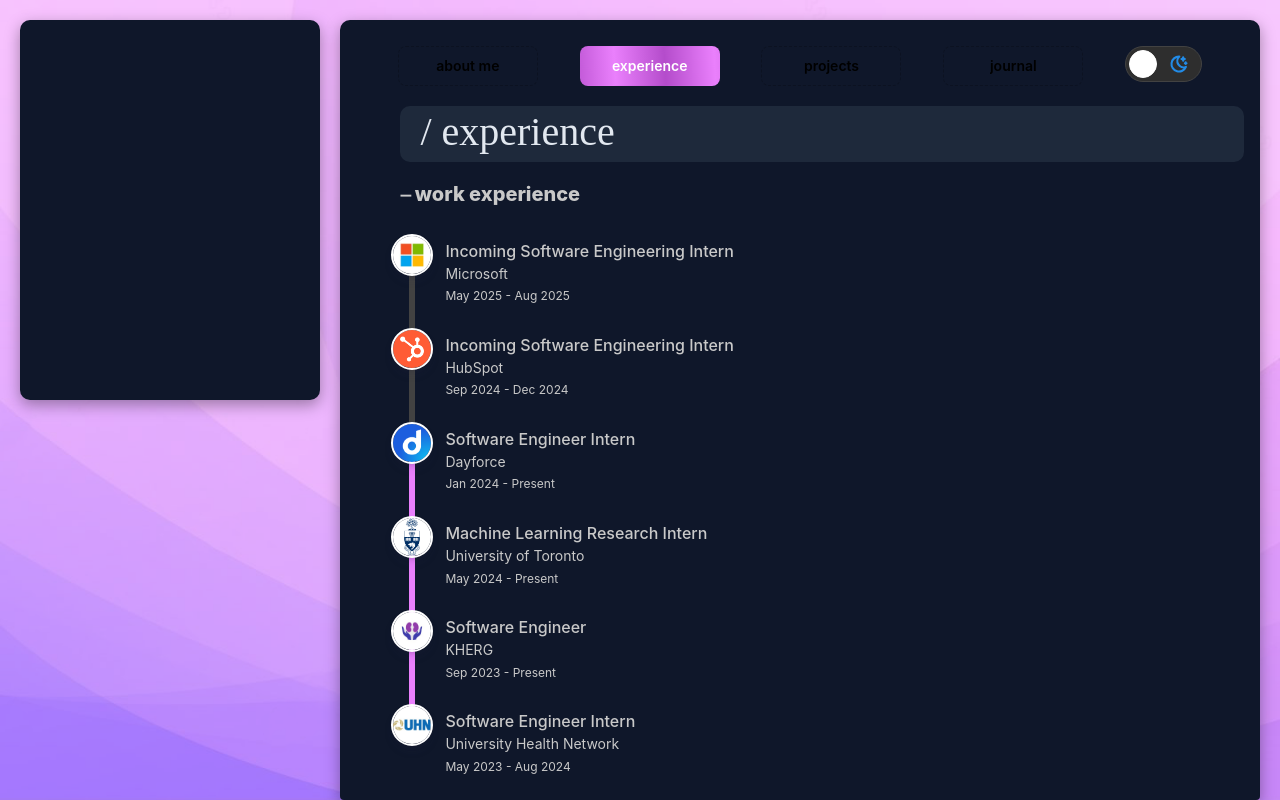
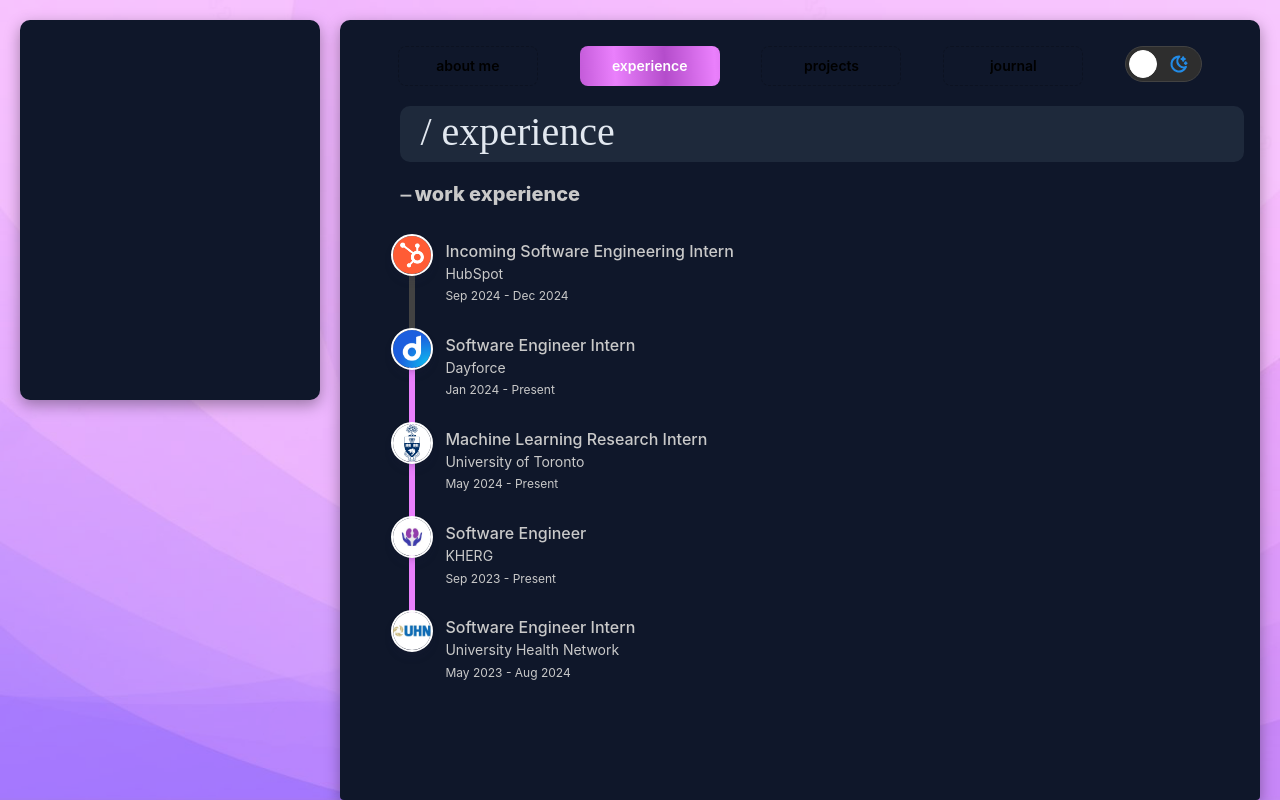
Before and after one commit to cdecry/cdecry.github.io, a React (Create React App) app: page / in a window 1280 px wide. Both pictures are taken after a click on the button "experience". Built offline with nearby package versions, Linux system fonts and the light colour scheme; a web font is replaced by a local one.

Commit message:
Update experience and fade in speed

```diff
--- a/src/App.css
+++ b/src/App.css
@@ -188,8 +188,9 @@ body {
 
 
     .nav-button, .nav-button-active {
-        width: 100px;
-        height: 30px;
+        padding: 0px;
+        width: 110px;
+        height: 34px;
     }
 }
 
@@ -203,6 +204,11 @@ body {
     .container {
         /* background-color: green; */
     }
+
+    /* .nav-button, .nav-button-active {
+        padding: 0px;
+        font-size: 12px;
+    } */
 }
 
 @media screen and (min-width: 1024px) {
@@ -219,6 +225,7 @@ body {
     }
 
     .nav-button, .nav-button-active {
+        font-size: 14px;
         width: 140px;
         height: 40px;
     }
--- a/src/components/experience/Experience.tsx
+++ b/src/components/experience/Experience.tsx
@@ -23,23 +23,23 @@ const Experience = () => {
               content.classList.add('fade-in');
             }, 50);
         }
-        console.log(nodes);
+
         nodes.forEach((node, index) => {
             console.log(node);
             setTimeout(() => {
                 node.classList.add(classes.fadeIn);
-            }, (nodes.length - index) * 100);
+            }, (index) * 200);
         });
     }, []);
 
     const experienceList = [
-        {
-            title: "Incoming Software Engineering Intern",
-            company: "Microsoft",
-            icon: microsoftIcon,
-            date: "May 2025 - Aug 2025",
-            location: "Vancouver, BC"
-        },
+        // {
+        //     title: "Incoming Software Engineering Intern",
+        //     company: "Microsoft",
+        //     icon: microsoftIcon,
+        //     date: "May 2025 - Aug 2025",
+        //     location: "Vancouver, BC"
+        // },
         {
             title: "Incoming Software Engineering Intern",
             company: "HubSpot",
--- a/src/components/experience/experience.module.css
+++ b/src/components/experience/experience.module.css
@@ -10,8 +10,8 @@
 
 .fadeInNode {
     opacity: 0;
-    transform: translateY(10px);
-    transition: opacity 0.5s ease, transform 0.5s ease;
+    transform: translateY(-10px);
+    transition: opacity 0.5s ease, transform 1s ease;
 }
 
 .fadeIn {
```
